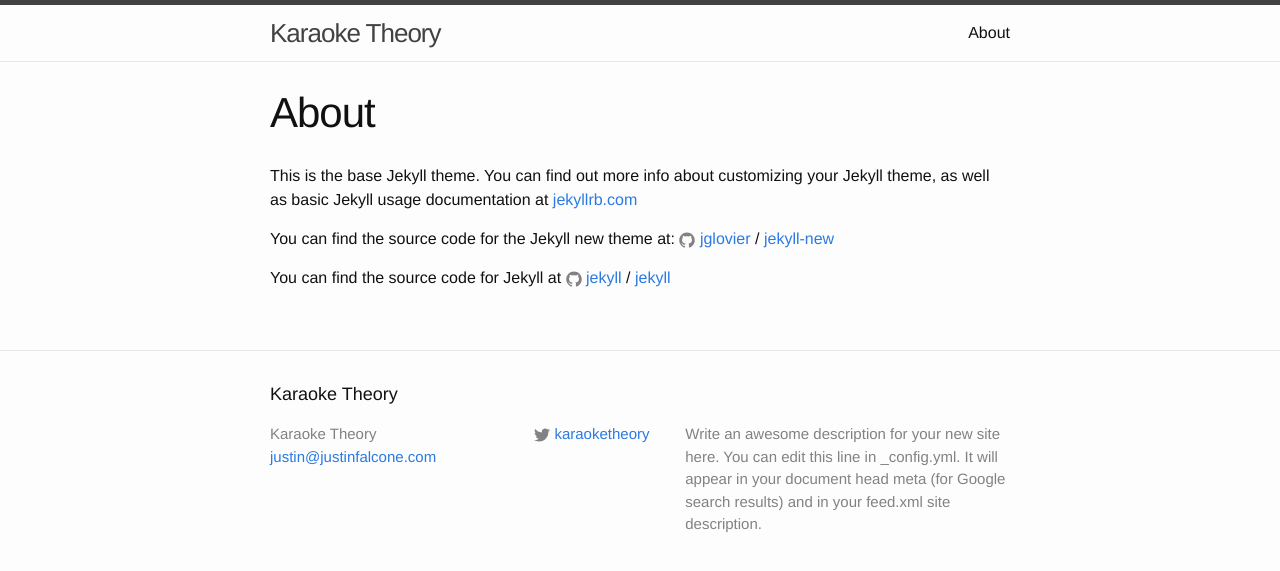
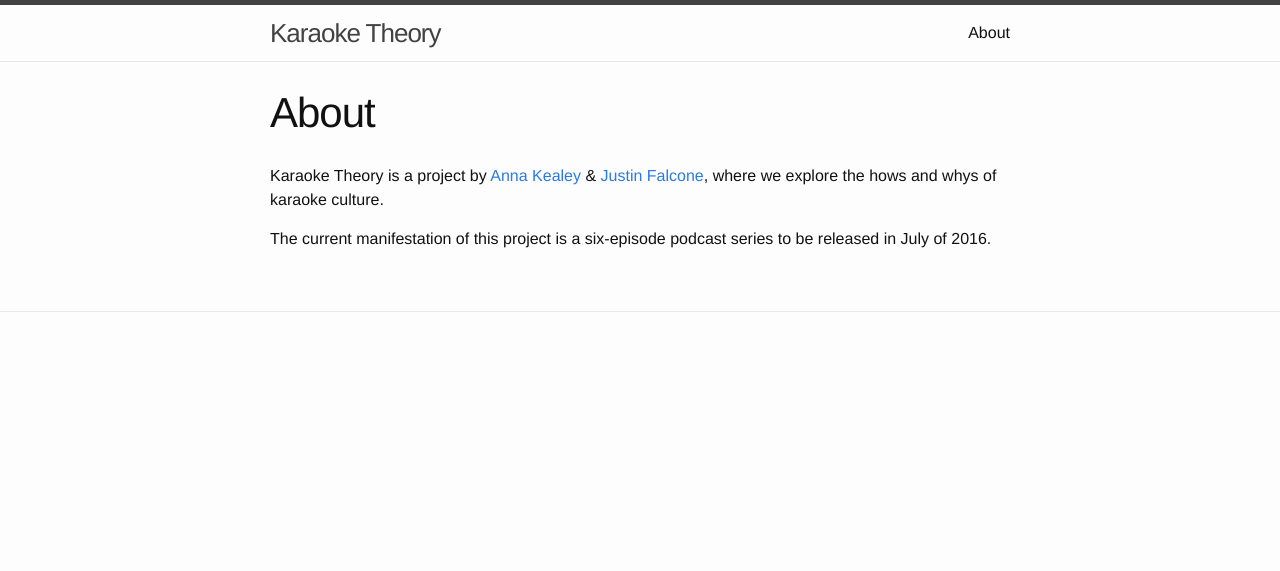
Before and after one commit to modernserf/karaoke-theory, a Jekyll site: the page built from about.md, in a window 1280 px wide. Shown: the top 571 px of the page. Built offline with Jekyll 4.4.1, drawn with Linux system fonts in a browser that asks for light colours.

Commit message:
test gh-pages

```diff
--- /dev/null
+++ b/CNAME
@@ -0,0 +1 @@
+karaoketheory.com
--- a/_includes/footer.html
+++ b/_includes/footer.html
@@ -1,32 +1,4 @@
 <footer class="site-footer">
 
-  <div class="wrapper">
-
-    <h2 class="footer-heading">{{ site.title }}</h2>
-
-    <div class="footer-col-wrapper">
-      <div class="footer-col footer-col-1">
-        <ul class="contact-list">
-          <li>{{ site.title }}</li>
-          <li><a href="mailto:{{ site.email }}">{{ site.email }}</a></li>
-        </ul>
-      </div>
-
-      <div class="footer-col footer-col-2">
-        <ul class="social-media-list">
-          {% if site.twitter_username %}
-          <li>
-            {% include icon-twitter.html username=site.twitter_username %}
-          </li>
-          {% endif %}
-        </ul>
-      </div>
-
-      <div class="footer-col footer-col-3">
-        <p>{{ site.description }}</p>
-      </div>
-    </div>
-
-  </div>
 
 </footer>
--- a/about.md
+++ b/about.md
@@ -4,12 +4,6 @@
 permalink: /about/
 ---
 
-This is the base Jekyll theme. You can find out more info about customizing your Jekyll theme, as well as basic Jekyll usage documentation at [jekyllrb.com](http://jekyllrb.com/)
+Karaoke Theory is a project by [Anna Kealey](https://twitter.com/annakealey) & [Justin Falcone](https://twitter.com/modernserf), where we explore the hows and whys of karaoke culture.
 
-You can find the source code for the Jekyll new theme at:
-{% include icon-github.html username="jglovier" %} /
-[jekyll-new](https://github.com/jglovier/jekyll-new)
-
-You can find the source code for Jekyll at
-{% include icon-github.html username="jekyll" %} /
-[jekyll](https://github.com/jekyll/jekyll)
+The current manifestation of this project is a six-episode podcast series to be released in July of 2016.
```
